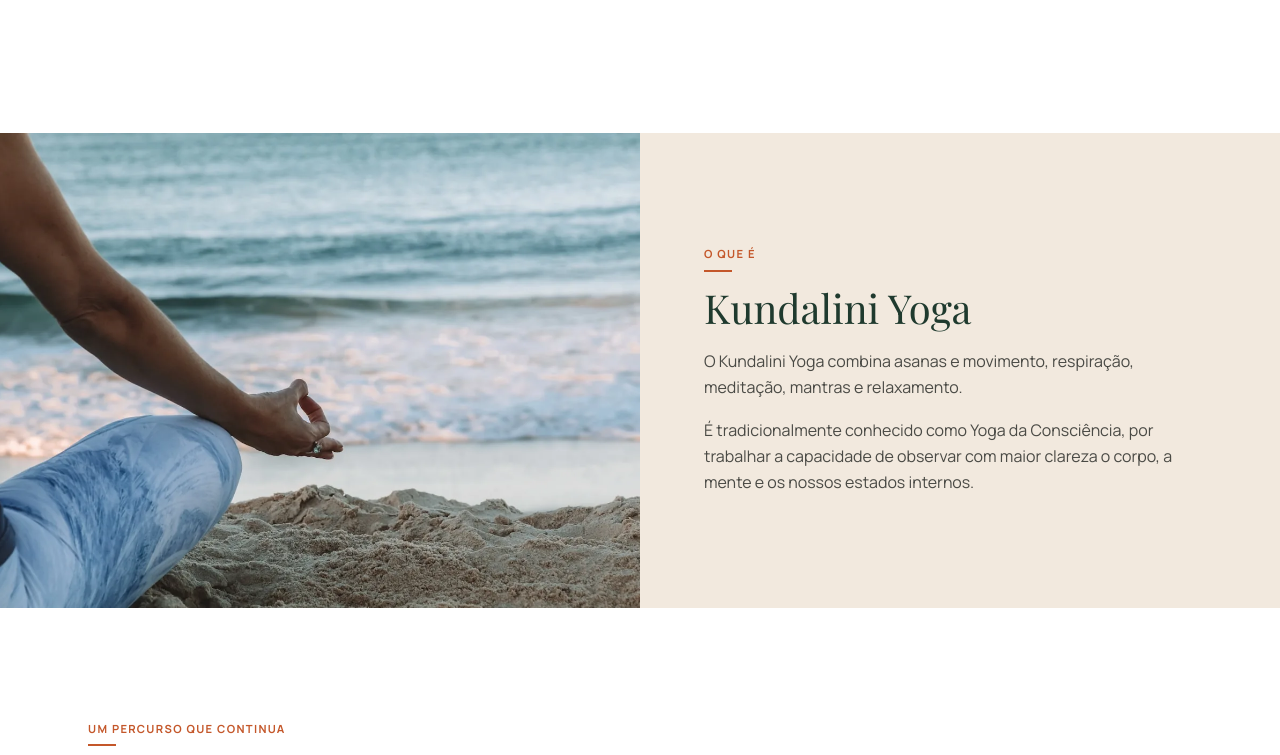
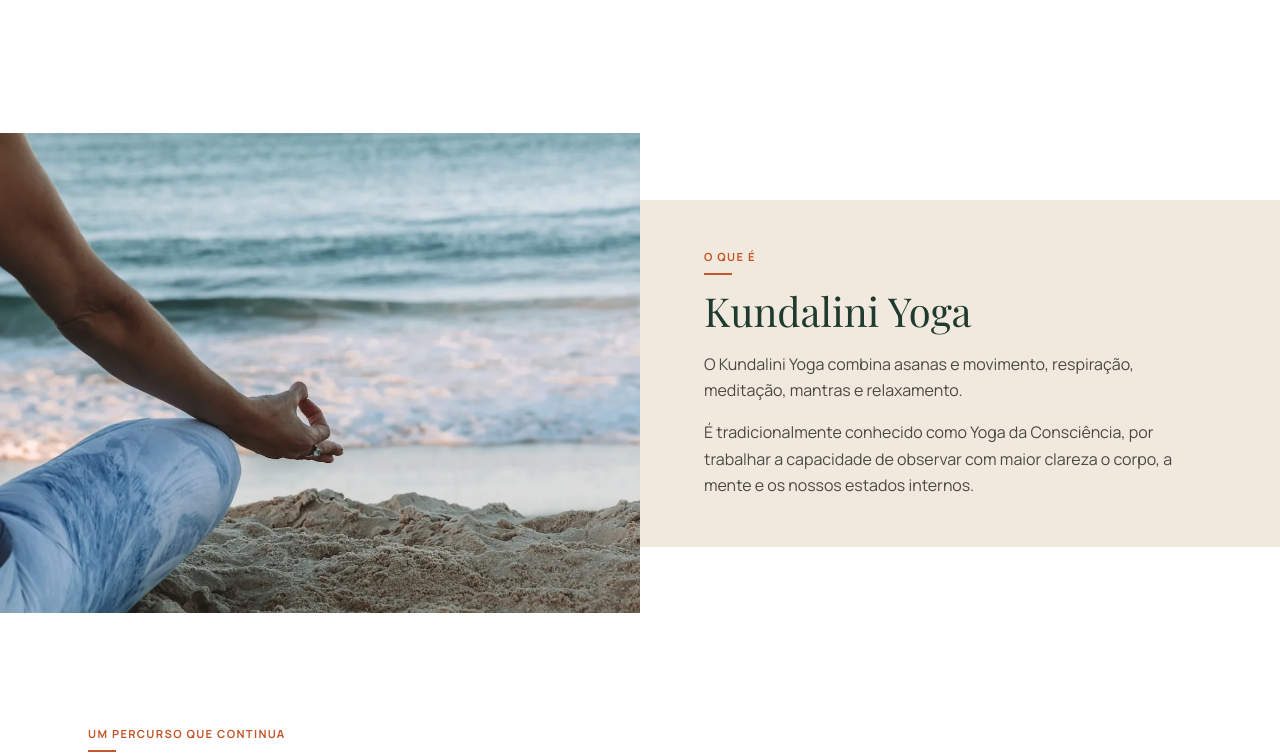
Before and after one commit to imbianchi/gabrielaferreirayoga, a plain HTML site: page index.html in a window 1280 px wide. Shown: the part 1766-2521 px from the top of the page. Drawn offline with nearby package versions, Linux system fonts and the light colour scheme; a web font is replaced by a local one.

Commit message:
Center Kundalini text panel vertically against a taller photo, matching Figma

```diff
--- a/css/style.css
+++ b/css/style.css
@@ -727,19 +727,16 @@ h3 { font-size: 1.2rem; }
 @media (min-width: 1024px) {
   .kundalini__row {
     flex-direction: row;
-    min-height: 420px;
+    align-items: center;
   }
   .kundalini__photo-col {
     width: 50%;
-    aspect-ratio: auto;
+    aspect-ratio: 4 / 3;
     flex-shrink: 0;
   }
   .kundalini__text-col {
     width: 50%;
-    display: flex;
-    flex-direction: column;
-    justify-content: center;
-    padding: var(--section-gap-desktop) clamp(2rem, 5vw, 5rem);
+    padding: 3rem clamp(2rem, 5vw, 5rem);
   }
 }
 
```
